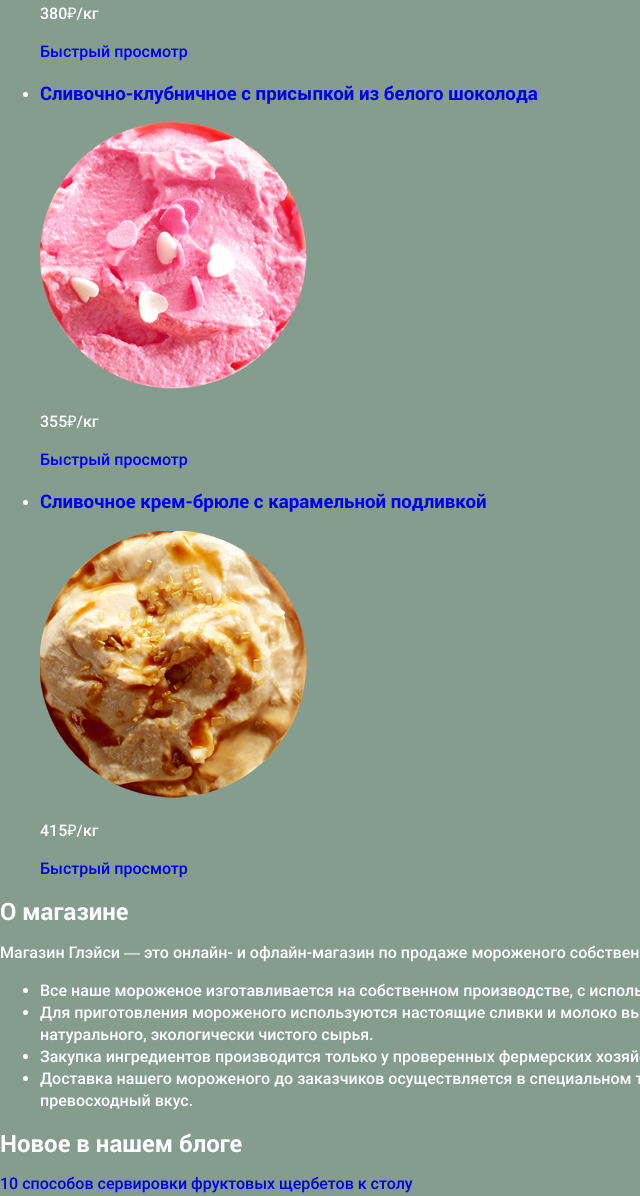
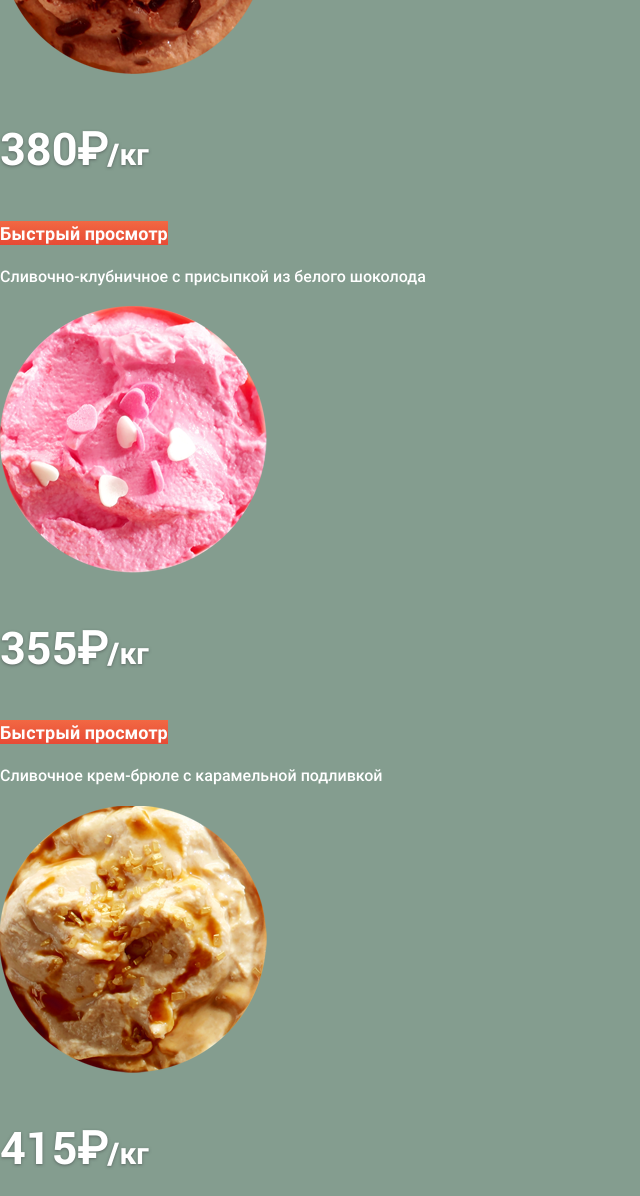
Before and after one commit to Lokideos/564311-gllacy-24, a plain HTML site: page index.html in a window 1280 px wide. Shown: the part 5100-6296 px from the top of the page, without its empty margins (0-640 px from the left). Drawn offline with Linux system fonts and the light colour scheme.

Commit message:
Index popular goods basic stylization

```diff
--- a/css/style.css
+++ b/css/style.css
@@ -397,3 +397,44 @@ form.authentication .authentication-link:active {
   background-image: url("../img/index/index_feature_chocolate.jpg");
   background-repeat: no-repeat;
 }
+
+.goods-list {
+  margin: 0;
+  padding: 0;
+
+  list-style: none;
+}
+
+.goods-title > a {
+  font-family: "Roboto", Helvetica, Arial, sans-serif;
+  font-size: 16px;
+  line-height: 22px;
+  font-weight: 400;
+  color: #ffffff;
+}
+
+.goods-title > a:hover,
+.goods-title > a:focus,
+.goods-title > a:active {
+  color: #ffbc9e;
+}
+
+.goods-item .price {
+  font-family: "Roboto", Helvetica, Arial, sans-serif;
+  font-size: 45px;
+  line-height: 45px;
+  font-weight: 700;
+  text-shadow: 0px 1px 3px rgba(49, 50, 53, 0.5);
+
+  color: #ffffff;
+}
+
+.price .weight-metric {
+  font-family: "Roboto", Helvetica, Arial, sans-serif;
+  font-size: 30px;
+  line-height: 45px;
+  font-weight: 700;
+  text-shadow: 0px 1px 3px rgba(49, 50, 53, 0.5);
+
+  color: #ffffff;
+}
--- a/index.html
+++ b/index.html
@@ -124,36 +124,36 @@
             <article class="goods-item">
               <h3 class="goods-title"><a href="#">Сливочное с апельсиновым джемом и цитрусовой стружкой</a></h3>
               <img class="good-image" src="img/ice_cream_types/orange.png" alt="Сливочное мороженое с апельсиновым джемом и цитрусовой стружкой" width="267" height="267">
-              <p class="price">310₽/кг</p>
+              <p class="price">310₽<span class="weight-metric">/кг</span></p>
 
-              <a class="good-overview-link" href="#">Быстрый просмотр</a>
+              <a class="button good-overview-link" href="#">Быстрый просмотр</a>
             </article>
           </li>
           <li>
             <article class="goods-item">
               <h3 class="goods-title"><a href="#">Сливочно-кофейное с кусочками шоколода</a></h3>
               <img class="good-image" src="img/ice_cream_types/chocolate.png" alt="Сливочно-кофейное мороженое с кусочками шоколода" width="267" height="267">
-              <p class="price">380₽/кг</p>
+              <p class="price">380₽<span class="weight-metric">/кг</span></p>
 
-              <a class="good-overview-link" href="#">Быстрый просмотр</a>
+              <a class="button good-overview-link" href="#">Быстрый просмотр</a>
             </article>
           </li>
           <li>
             <article class="goods-item">
               <h3 class="goods-title"><a href="#">Сливочно-клубничное с присыпкой из белого шоколода</a></h3>
               <img class="good-image" src="img/ice_cream_types/strawberry.png" alt="Сливочно-клубничное мороженое с присыпкой из белого шоколода" width="267" height="267">
-              <p class="price">355₽/кг</p>
+              <p class="price">355₽<span class="weight-metric">/кг</span></p>
 
-              <a class="good-overview-link" href="#">Быстрый просмотр</a>
+              <a class="button good-overview-link" href="#">Быстрый просмотр</a>
             </article>
           </li>
           <li>
             <article class="goods-item">
               <h3 class="goods-title"><a href="#">Сливочное крем-брюле с карамельной подливкой</a></h3>
               <img class="good-image" src="img/ice_cream_types/caramel.png" alt="Сливочное крем-брюле мороженое с карамельной подливкой" width="267" height="267">
-              <p class="price">415₽/кг</p>
+              <p class="price">415₽<span class="weight-metric">/кг</span></p>
 
-              <a class="good-overview-link" href="#">Быстрый просмотр</a>
+              <a class="button good-overview-link" href="#">Быстрый просмотр</a>
             </article>
           </li>
         </ul>
```
